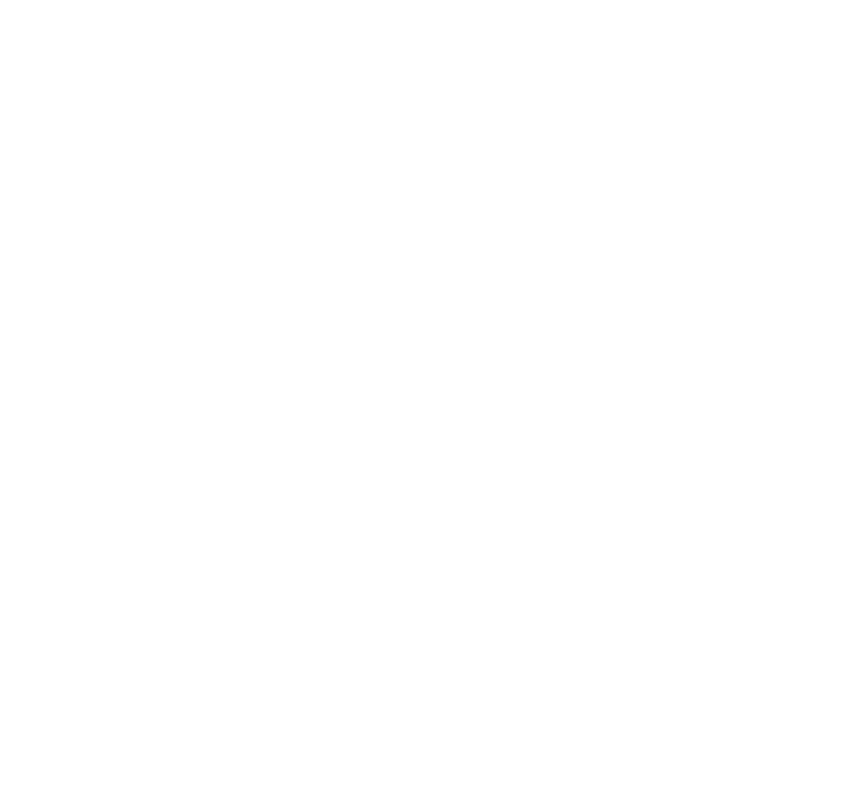
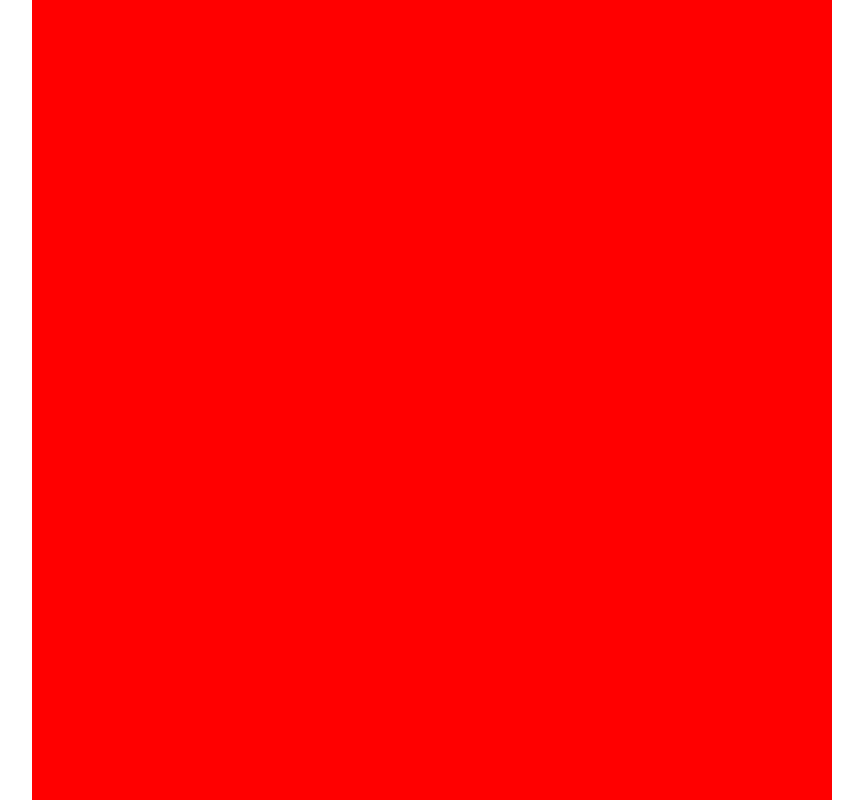
Before and after one commit to sergiumicu/2DCloth, a plain HTML site: page index.html in a window 1280 px wide. Shown: the whole page, without its empty margins (208-1071 px from the left). Drawn offline with Linux system fonts and the light colour scheme.

Commit message:
canvas setuo

```diff
--- a/index.css
+++ b/index.css
@@ -0,0 +1,16 @@
+body{
+    padding: 0;
+    font-size: 0;
+    margin: 0;
+    display: flex;
+    align-items: center;
+    justify-content: center;
+    height: 100vh;
+    width: 100vw;
+}
+
+#canv{
+    background: red;
+    width: 100vmin;
+    height: 100vmin;
+}
--- a/index.html
+++ b/index.html
@@ -7,7 +7,7 @@
     <meta name="viewport" content="width=device-width, initial-scale=1.0">
     <title>2DCloth</title>
 </head>
-<body>
+<body onload="handleResize()" onresize="handleResize()">
     <canvas id="canv"></canvas>
     <script src="main.js"></script>
 </body>
--- a/main.js
+++ b/main.js
@@ -0,0 +1,6 @@
+function handleResize(){
+    var canv = document.getElementById("canv");
+    var mn = Math.min(window.innerWidth, window.innerHeight);
+    canv.width = mn;
+    canv.height = mn;
+}
```
